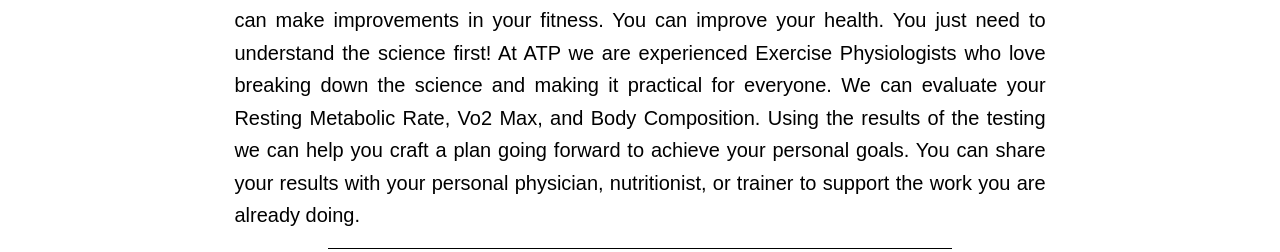
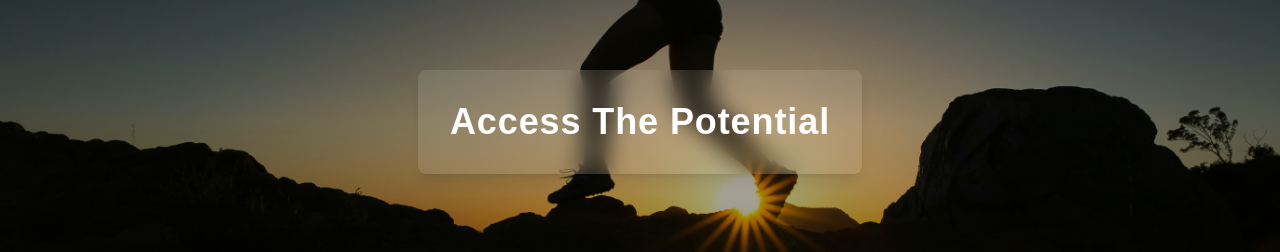
Before and after one commit to SantinoGiordano/NextjsExphys, a Next.js app in the folder atp-exphys/: page / in a window 1280 px wide. Shown: the part 391-643 px from the top of the page. Built offline with nearby package versions, Linux system fonts and the light colour scheme.

Commit message:
created header for home page

```diff
--- /dev/null
+++ b/atp-exphys/components/parallaxHeader.tsx
@@ -0,0 +1,21 @@
+import React from "react";
+
+const ParallaxOffers = () => {
+  return (
+    <div
+      className="relative h-screen bg-fixed bg-cover bg-center flex items-center justify-center"
+      style={{ backgroundImage: "url('/shadowrunner.jpg')" }}
+    >
+      {/* Gradient Overlay */}
+      <div className="absolute inset-0 bg-gradient-to-b from-black/60 via-black/30 to-black/60"></div>
+
+      {/* Glassmorphism-style Content Box */}
+      <div className="relative z-10 bg-white/10 backdrop-blur-md p-8 rounded-lg shadow-lg text-white text-center transition-transform duration-500 hover:scale-105">
+        <h2 className="text-4xl font-bold tracking-wide">Access The Potential</h2>
+
+      </div>
+    </div>
+  );
+};
+
+export default ParallaxOffers;
```
